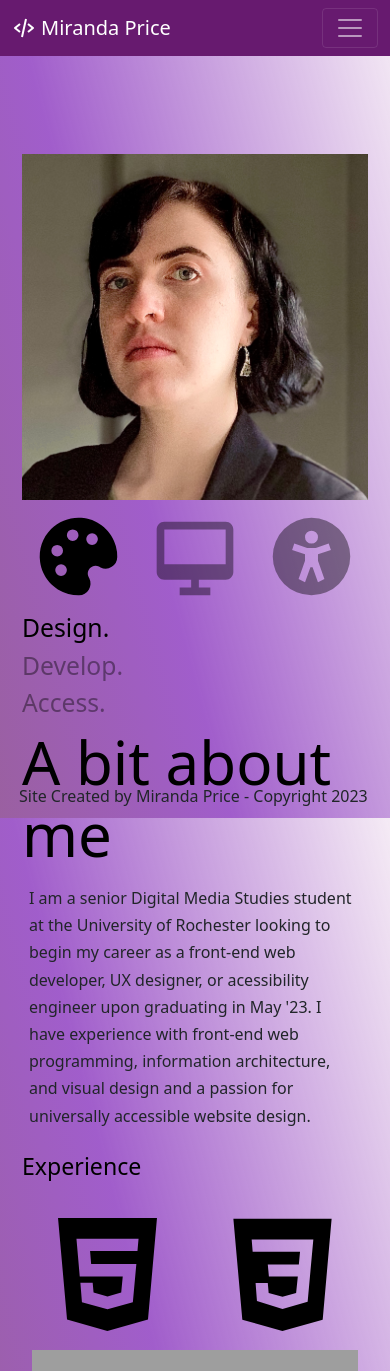
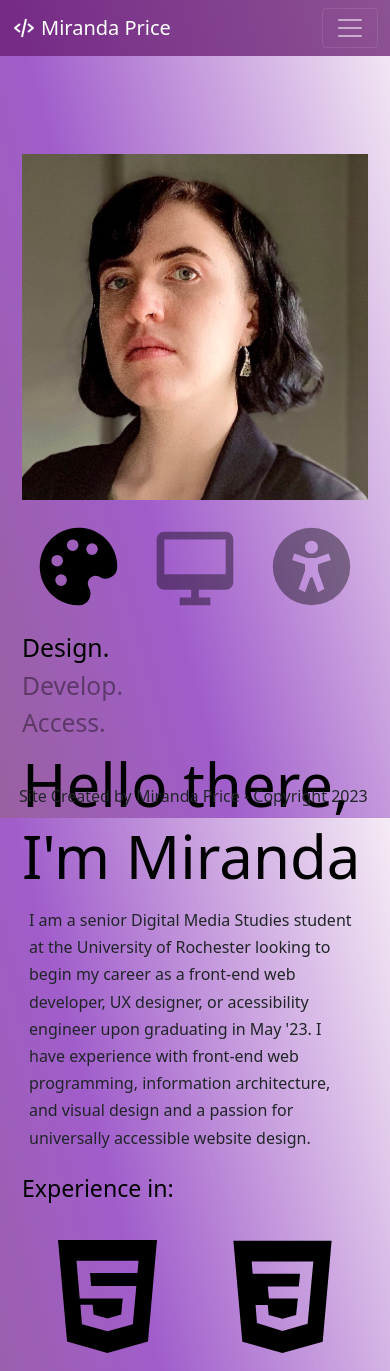
Before and after one commit to miranda-price/portfolio, a PHP site: page / in a window 390 px wide. Shown: the top 1371 px of the page. Run offline with PHP 8.4, Linux system fonts and the light colour scheme; grey boxes are pictures that could not be loaded.

Commit message:
adjusted landing layout

```diff
--- a/css/landing.css
+++ b/css/landing.css
@@ -42,6 +42,8 @@
     animation-iteration-count: infinite;
 }
 
+.values > * {margin-bottom: 10px;}
+
 html > * {
     background: rgb(129,56,137);
     background: linear-gradient(75deg, rgba(129,56,137,0.8) 0%, rgba(137,53,190,0.8) 38%, rgba(245,235,245,1) 100%);
@@ -51,9 +53,13 @@ html > * {
     height: 90vh;
 }
 
-h1, h2, h3 {color: #000000}
+h1, h2, h3, h4 {color: #000000}
 
 .navbar-fix {padding-bottom: 60px;}
+
+.experience {
+    align-items: baseline;
+}
 
 footer, .row-home{
     margin-top: 2vh;
--- a/index.html
+++ b/index.html
@@ -16,7 +16,7 @@
 
 	<body>
 	<header>
-	<nav class="navbar fixed-top navbar-expand-lg navbar-dark" style="background-color: #671a6f;">
+	<nav class="navbar fixed-top navbar-expand-lg navbar-dark" style="background-color: #671a6fbb;">
   <div class="container-fluid">
     <a class="navbar-brand" href="#"><img src="content/bx-code-alt.svg" alt="a set of arrow brackets used to represent coding"> Miranda Price</a>
     <button class="navbar-toggler" type="button" data-bs-toggle="collapse" data-bs-target="#navbarSupportedContent" aria-controls="navbarSupportedContent" aria-expanded="false" aria-label="Toggle navigation">
@@ -55,24 +55,26 @@
 	</header>
 
 	<div class="navbar-fix"></div>
-	<div class="row page-top align-items-center">
-    <div class="col-md-2">
+	<div class="row page-top">
+    <div class="col-md-2 values">
       <img src="content/headshot.png" alt="A professional headshot of Miranda Price" width="100%">
       <div class="row">
         <img src="content/bxs-palette.svg" alt="icon of a paint palette" class="col design">
         <img src="content/bx-desktop.svg" alt="icon of a desktop computer monitor" class="col develop">
         <img src="content/bxs-universal-access.svg" alt="icon universal access symbol" class="col access">
       </div>
-      <h2 class="design">Design.</h2>
-      <h2 class="develop">Develop.</h2>
-      <h2 class="access">Access.</h2>
+      <div>
+        <h2 class="design">Design.</h2>
+        <h2 class="develop">Develop.</h2>
+        <h2 class="access">Access.</h2>
+      </div>
     </div>
 		<div class="col-md-10">
-			<h1>A bit about me</h1>
+			<h1>Hello there, I'm Miranda</h1>
 			<p>I am a senior Digital Media Studies student at the University of Rochester looking to begin my career as a front-end web developer, UX designer, or acessibility engineer upon graduating in May '23. I have experience with front-end web programming, information architecture, and visual design and a passion for universally accessible website design.</p>
 
-      <h3>Experience</h3>
-      <div class="row">
+      <h3>Experience in:</h3>
+      <div class="row experience">
         <img src="content/bxl-html5.svg" alt="html5 icon" class="col">
         <img src="content/bxl-css3.svg" alt="css3 icon" class="col">
         <img src="content/bxl-bootstrap.svg" alt="bootstrap icon" class="col">
@@ -88,6 +90,7 @@
         <img src="content/bxl-python.svg" alt="python programming language icon" class="col">
         <img src="content/bxl-java.svg" alt="java programming language icon" class="col">
         <img src="content/bxl-c-plus-plus.svg" alt="c++ icon" class="col">
+        <p class="col-md-auto">...and more!</p>
       </div>
     </div>
 	</div>
```
